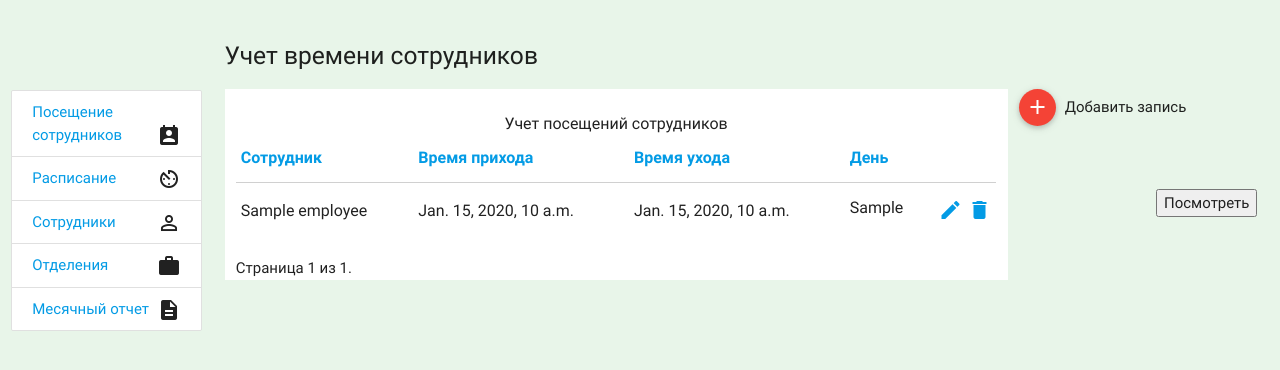
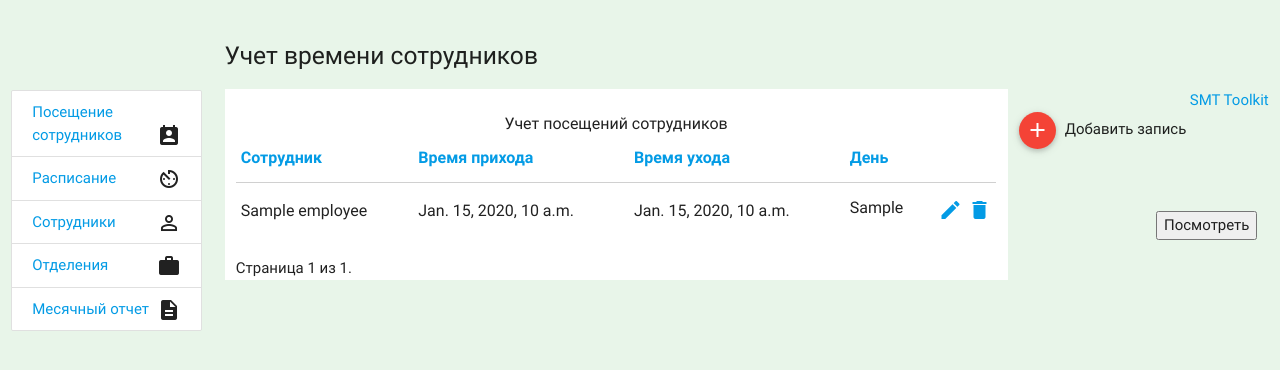
Before and after one commit to nakusyat/django_test, a Django app: template templates/stafftime/empatt/index.html in a window 1280 px wide. Shown: the top 370 px of the page. Run offline with Django 3.2, Linux system fonts and the light colour scheme; the template is opened without the code that fills it: most values are stand-ins (such as "Sample title", 1, 10 or a date in 2020).

Commit message:
minor url  changes

```diff
--- a/templates/stafftime/base.html
+++ b/templates/stafftime/base.html
@@ -26,6 +26,7 @@
         </div>
         <div class="col s10 block_body">
             <h5>Учет времени сотрудников</h5>
+
             {% block body %}
             {% endblock %}
         </div>
--- a/templates/stafftime/empatt/index.html
+++ b/templates/stafftime/empatt/index.html
@@ -2,6 +2,7 @@
 
 {% block body %}
     <div class="row employee">
+        <div class="right"><a href="{% url 'smt:home'%}">SMT Toolkit</a></div>
         <div class="col s9 white">
             <table class="list_emp">
                 <caption>Учет посещений сотрудников</caption>
@@ -49,6 +50,7 @@
                 </span>
             </div>
         </div>
+
         <div class="col s3">
             <div>
                 <a class="btn-floating btn-medium waves-effect waves-light red" href="{%url 'timeline:create_empatt'%}"><i class="material-icons">add</i></a>
```
